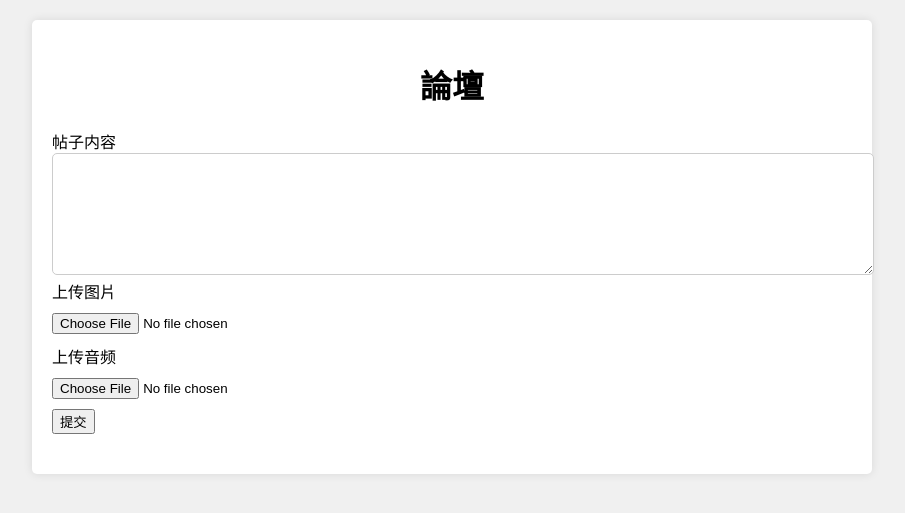
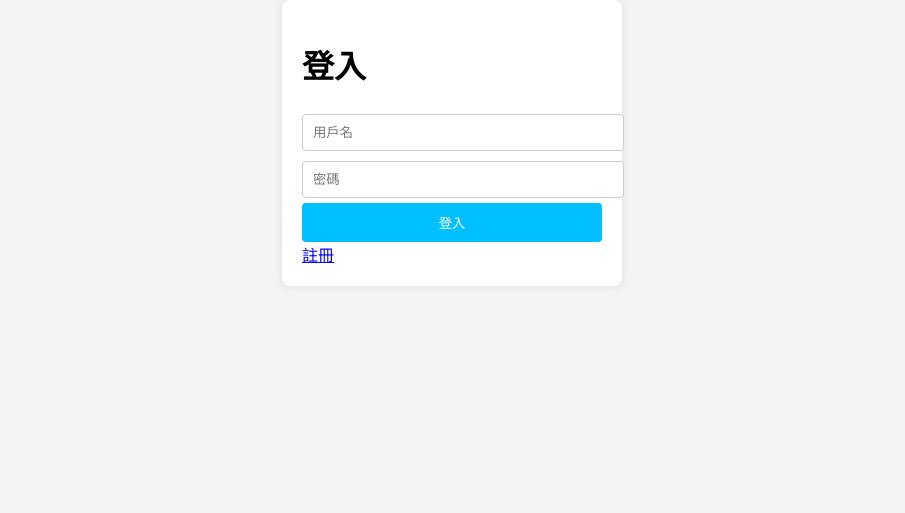
Before and after one commit to oinktech/SafeTalk, a Flask app: page /chat/index/ in a window 1280 px wide. Shown: the top 513 px of the page, without its empty margins (188-1093 px from the left). Run offline with Flask 3, Linux system fonts and the light colour scheme; data that the repository does not hold is empty; some libraries are stand-ins or nearby versions.

Commit message:
Update index.html

```diff
--- a/templates/index.html
+++ b/templates/index.html
@@ -3,52 +3,18 @@
 <head>
     <meta charset="UTF-8">
     <meta name="viewport" content="width=device-width, initial-scale=1.0">
-    <link rel="stylesheet" href="{{ url_for('static', filename='css/styles.css') }}">
-    <title>論壇</title>
+    <title>登入</title>
+    <link rel="stylesheet" href="{{ url_for('static', filename='style.css') }}">
 </head>
 <body>
-    <div class="container">
-        <h1>論壇</h1>
-
-        {% with messages = get_flashed_messages(with_categories=true) %}
-          {% if messages %}
-            <ul class="flashes">
-            {% for category, message in messages %}
-              <li class="{{ category }}">{{ message }}</li>
-            {% endfor %}
-            </ul>
-          {% endif %}
-        {% endwith %}
-
-        <form action="{{ url_for('upload') }}" method="post" enctype="multipart/form-data">
-            {{ form.hidden_tag() }}
-            {{ form.text.label }}<br>
-            {{ form.text(size=80) }}<br>
-            {{ form.photo.label }}<br>
-            {{ form.photo() }}<br>
-            {{ form.audio.label }}<br>
-            {{ form.audio() }}<br>
-            <input type="hidden" name="suffix" value="{{ suffix }}">
-            {{ form.submit() }}
+    <div class="login-container">
+        <h1>登入</h1>
+        <form method="POST">
+            <input type="text" name="username" placeholder="用戶名" required>
+            <input type="password" name="password" placeholder="密碼" required>
+            <button type="submit">登入</button>
         </form>
-
-        <div class="posts">
-            {% for post in posts %}
-            <div class="post">
-                <p>{{ post[1] }}</p>
-                {% if post[2] %}
-                <img src="{{ url_for('static', filename='uploads/images/' + post[2]) }}" alt="Image" class="post-image">
-                {% endif %}
-                {% if post[3] %}
-                <audio controls>
-                    <source src="{{ url_for('static', filename='uploads/audios/' + post[3]) }}" type="audio/mpeg">
-                    Your browser does not support the audio element.
-                </audio>
-                {% endif %}
-                <small>發佈時間：{{ post[4] }}</small>
-            </div>
-            {% endfor %}
-        </div>
+        <a href="{{ url_for('register') }}">註冊</a>
     </div>
 </body>
 </html>
```
